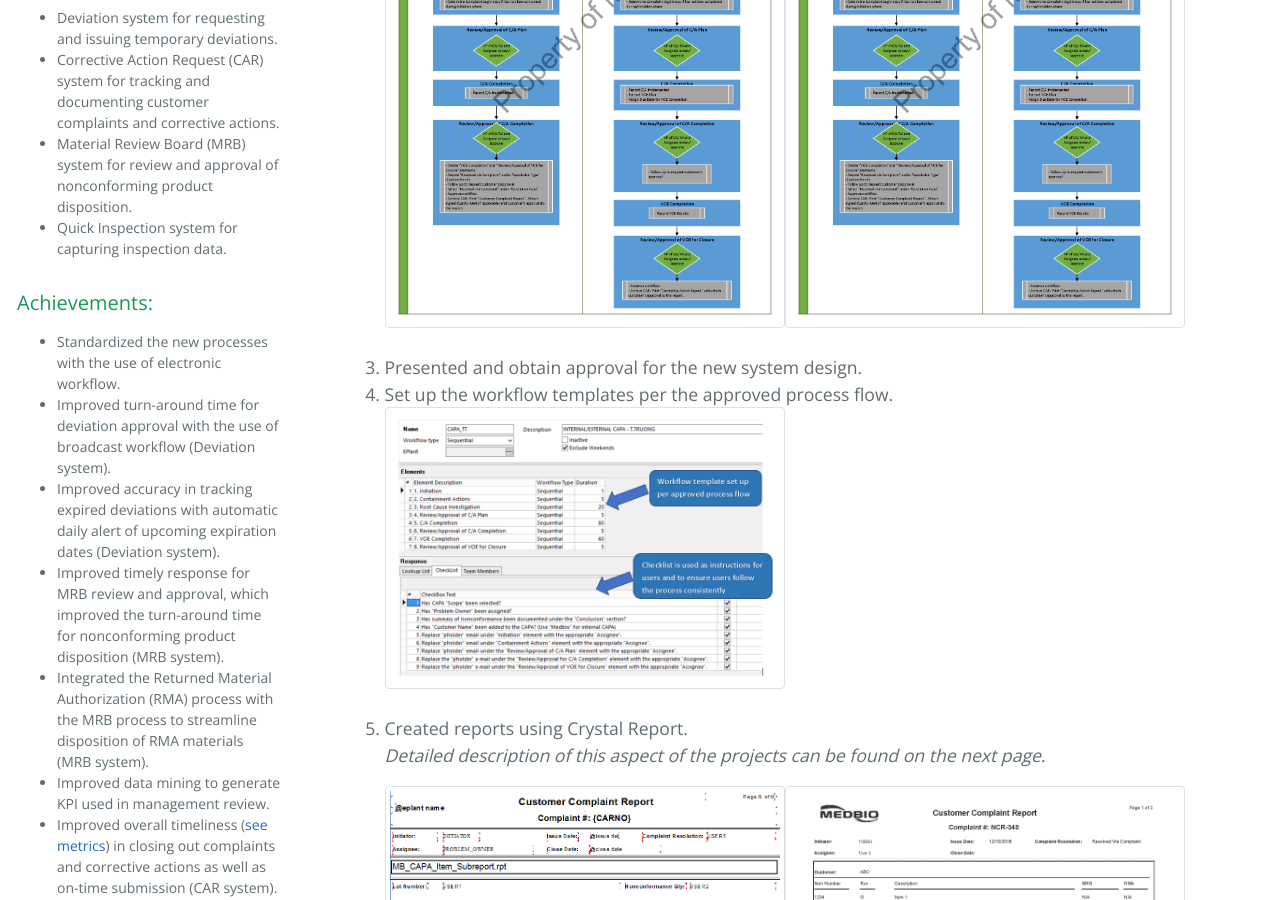
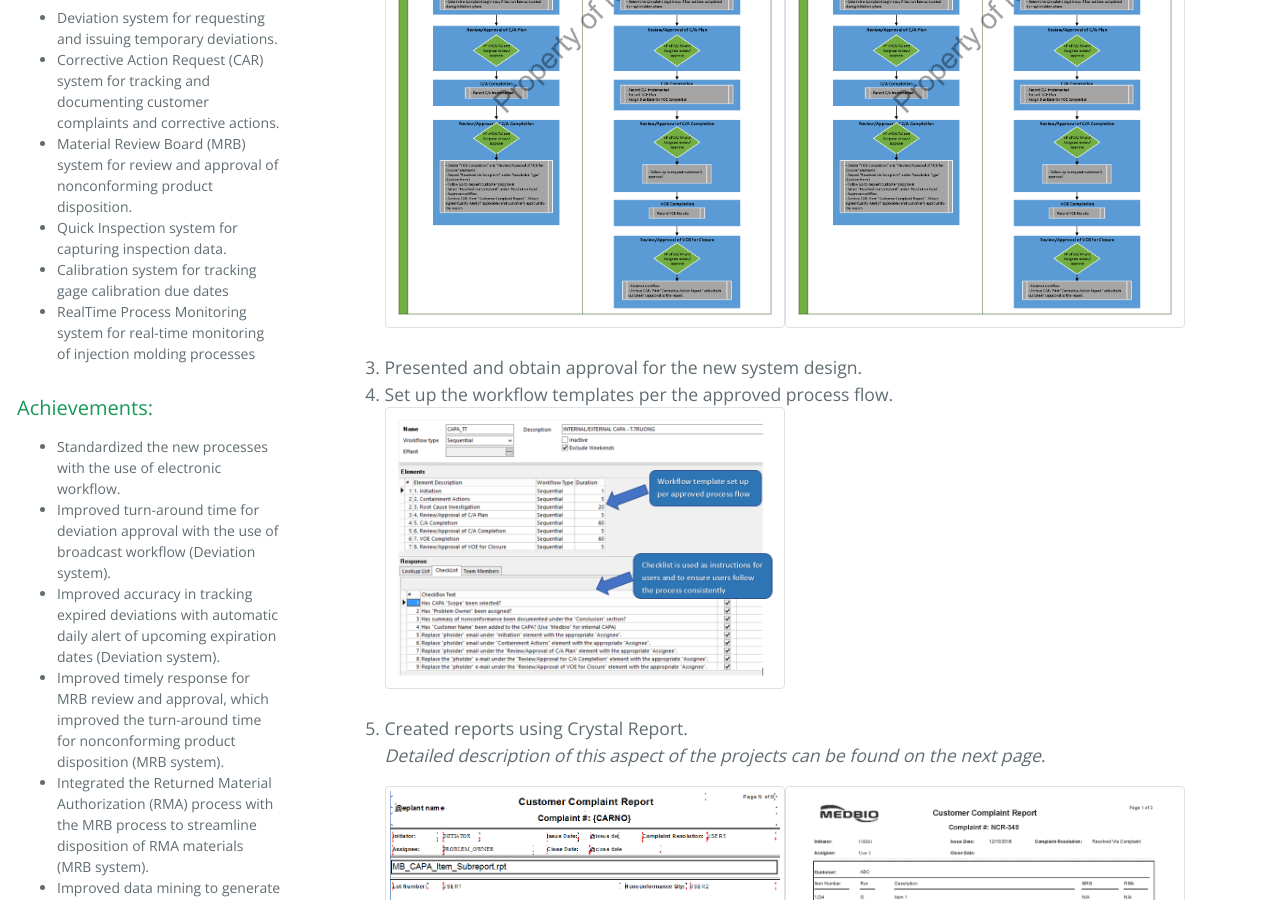
Before and after one commit to thanhxtruong/erp-implementation, a Jekyll site: the page built from docs/index.md, in a window 1280 px wide and 900 px high, scrolled down 699 px. Built offline with Jekyll 4.4.1, drawn with Linux system fonts in a browser that asks for light colours; nearby versions of some CDN libraries.

Commit message:
Add modules

```diff
--- a/docs/_layouts/default.html
+++ b/docs/_layouts/default.html
@@ -62,6 +62,8 @@
                   <li>Corrective Action Request (CAR) system for tracking and documenting customer complaints and corrective actions.</li>
                   <li>Material Review Board (MRB) system for review and approval of nonconforming product disposition.</li>
                   <li>Quick Inspection system for capturing inspection data.</li>
+                  <li>Calibration system for tracking gage calibration due dates</li>
+                  <li>RealTime Process Monitoring system for real-time monitoring of injection molding processes</li>
               </ul>
 
               <h5>Achievements:</h5>
```
